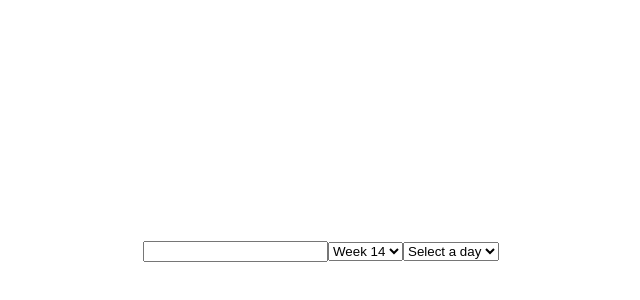
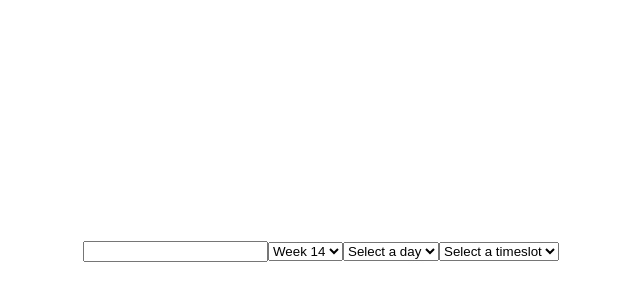
Before and after one commit to squigggggle/UXPrototype, a React (Vite) app in the folder prototype/: page / in a window 1280 px wide. Shown: the part 150-450 px from the top of the page, without its empty margins (319-959 px from the left). Built offline with nearby package versions, Linux system fonts and the light colour scheme.

Commit message:
feat: select timeslot

```diff
--- a/prototype/src/App.jsx
+++ b/prototype/src/App.jsx
@@ -33,6 +33,13 @@ function App() {
         <option value="Thursday">Thursday</option>
         <option value="Friday">Friday</option>
       </select>
+      <select>
+        <option value="" selected="selected">Select a timeslot</option>
+        <option value="8am-10am">8AM - 10AM</option>
+        <option value="10am-12pm">10AM - 12PM</option>
+        <option value="1pm-3pm">1PM - 3PM</option>
+        <option value="3pm-5pm">3PM - 5PM</option>
+      </select>
     </>
   )
 }
```
